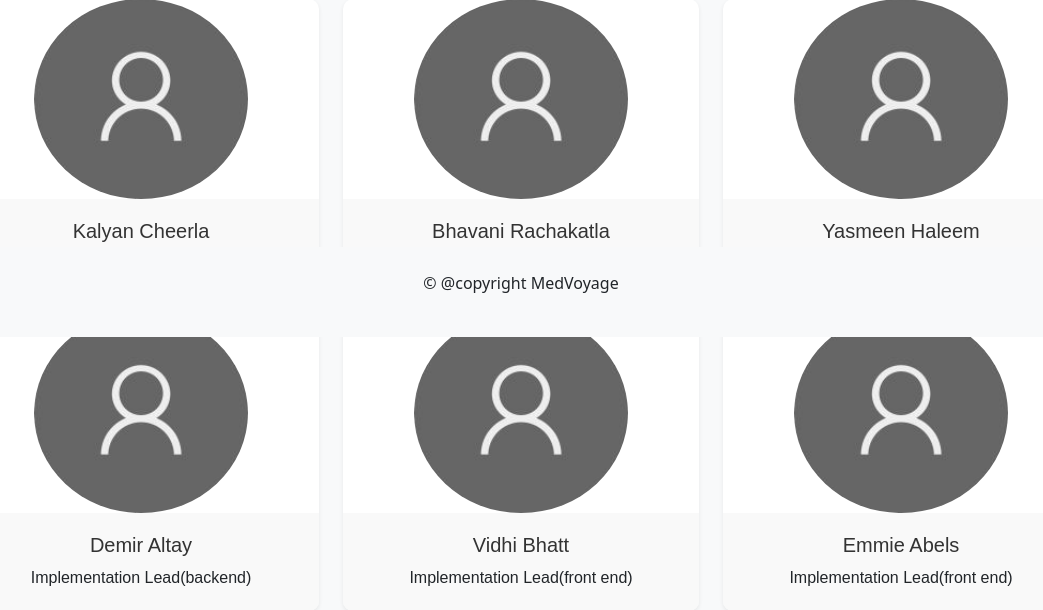
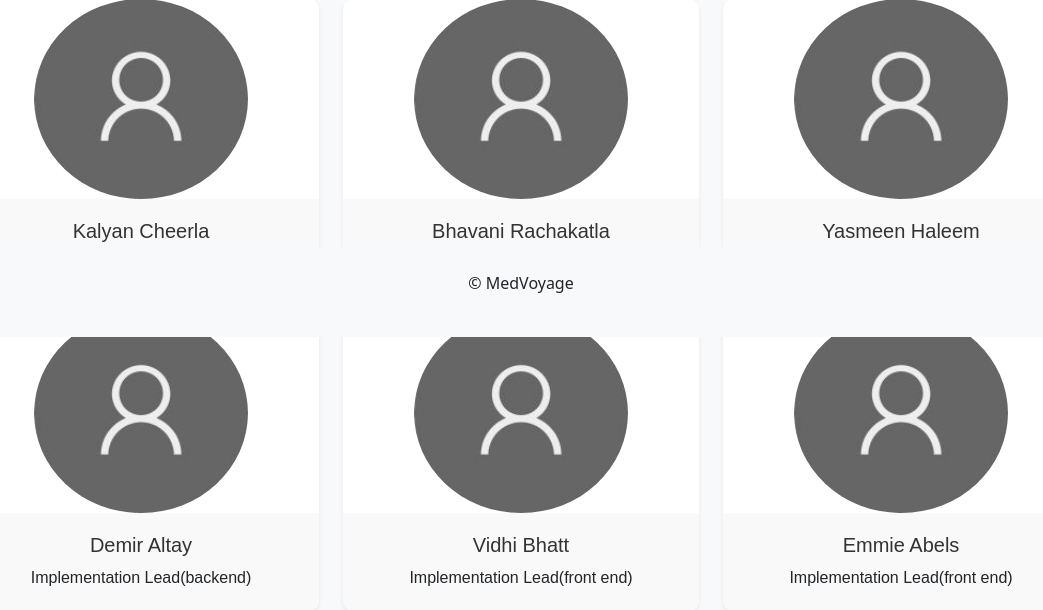
Before and after one commit to kalyancheerla/MedVoyage, a Django app: page /about/ in a window 1280 px wide. Shown: the part 463-1073 px from the top of the page, without its empty margins (119-1162 px from the left). Run offline with Django 4.2, Linux system fonts and the light colour scheme.

Commit message:
copyright fix

```diff
--- a/src/main/templates/footer.html
+++ b/src/main/templates/footer.html
@@ -1,3 +1,3 @@
 <footer class="bg-light text-center py-4" style="background-color: #D8BFD8; position: fixed; bottom: 0; width: 100%;">
-    <p>&copy; @copyright MedVoyage</p>
+    <p>&copy; MedVoyage</p>
 </footer>
```
